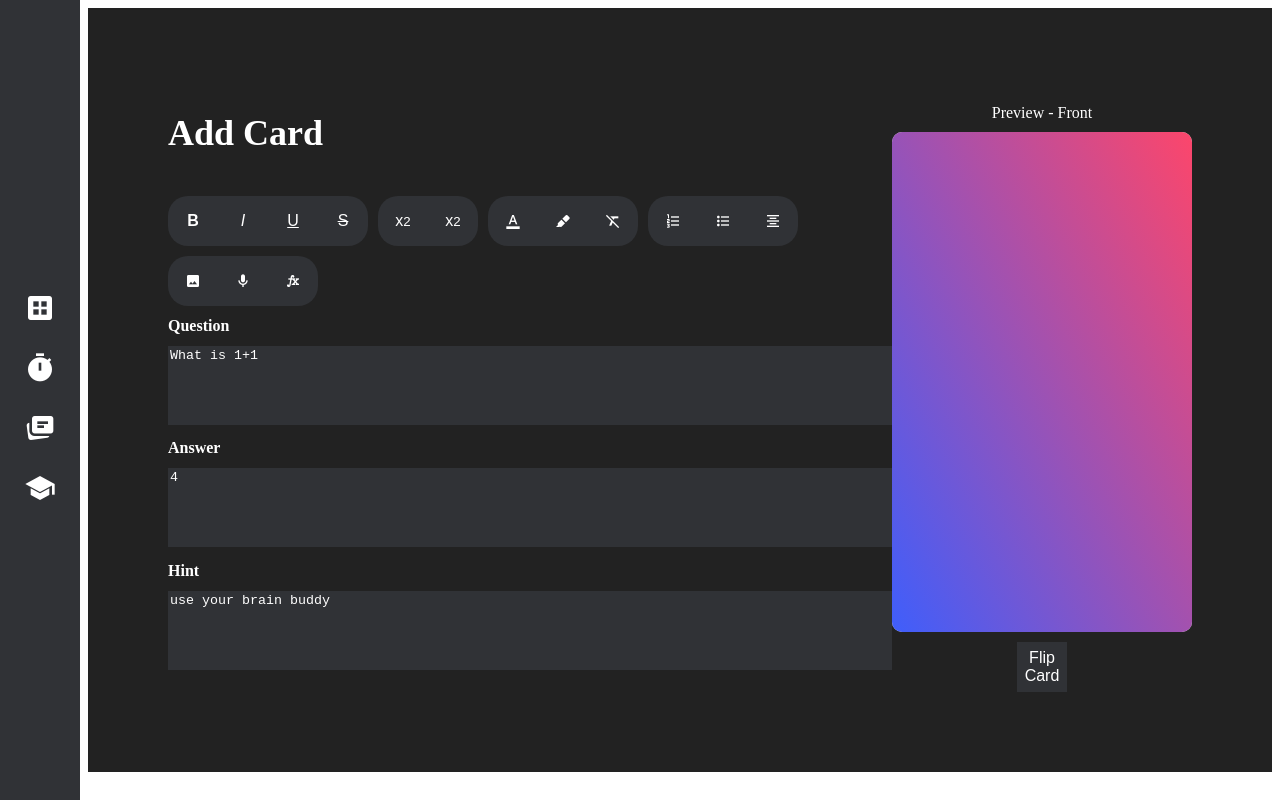
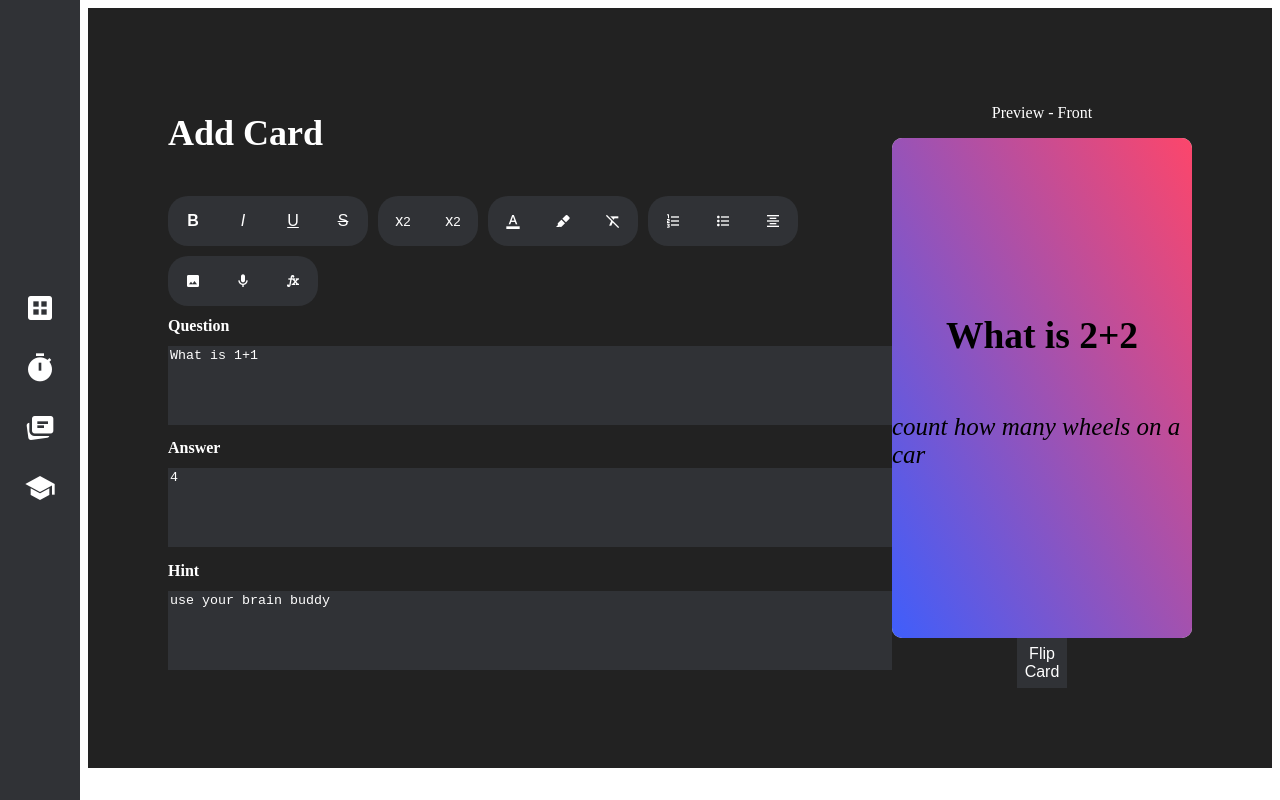
Before and after one commit to 18barbers2/gostudycards, a React (Vite) app in the folder frontend/: page / in a window 1280 px wide. Built offline with nearby package versions, Linux system fonts and the light colour scheme.

Commit message:
fix: added card preview component

```diff
--- /dev/null
+++ b/frontend/src/components/CardPreview.tsx
@@ -0,0 +1,25 @@
+import Card from './Card';
+
+interface CardPreviewProps {
+    data: Record<string, string>;
+    template: string;
+    side: 'front' | 'back';
+    onFlip: () => void;
+}
+
+export function CardPreview({ data, template, side, onFlip}: CardPreviewProps) {
+
+    return (
+        <div className='card-preview'>
+            <p>
+                Preview - {side === 'front' ? 'Front' : 'Back'}
+            </p>
+            <Card template={template} data={data}></Card>
+            <button onClick={onFlip}>
+                Flip Card
+            </button>
+        </div>
+    );
+}
+
+export default CardPreview
--- a/frontend/src/pages/AddCard.tsx
+++ b/frontend/src/pages/AddCard.tsx
@@ -3,42 +3,45 @@ import { useState } from 'react';
 import '../css/AddCard.css';
 import Card from '../components/Card';
 import FieldInput from '../components/FieldInput';
+import CardPreview from '../components/CardPreview';
 
 
-// function FieldInput({ html, onChange, fieldName }: { html: string; onChange: (v: string) => void; fieldName: string }) {
+// // Card preview for user
+// function Preview({ html, side, onFlip }: { html: string; srcDoc: string; side: 'front' | 'back'; onFlip: () => void }) {
 //     return (
-//         <div>
-//             {/* <span className='material-symbols-outlined'>arrow_drop_down</span> */}
-//             <h1 className='field-name'>{fieldName}</h1>
-//             <textarea className={`field-input ${fieldName}`} rows={5} cols={110} value={html} onChange={e => onChange(e.target.value)} />
+//         <div className='card-preview'>
+//             <p style={{ marginBottom: '10px' }}>Preview - {side === 'front' ? 'Front' : 'Back'}</p>
+//             <Card
+//                 template={html}
+//                 data={{ Question: "What is 2+2", Answer: "it equals 4 you dummy", Hint: "count how many wheels on a car", Description: "Description goes here, it's simple just add two together two times. " }}>
+//             </Card>
+//             <button onClick={onFlip} style={{ marginTop: '10px' }}>Flip Card</button>
 //         </div>
 //     );
 // }
 
-// Card preview for user
-function Preview({ html, side, onFlip }: { html: string; srcDoc: string; side: 'front' | 'back'; onFlip: () => void }) {
-    return (
-        <div className='card-preview'>
-            <p style={{ marginBottom: '10px' }}>Preview - {side === 'front' ? 'Front' : 'Back'}</p>
-            <Card
-                template={html}
-                data={{ Question: "What is 2+2", Answer: "it equals 4 you dummy", Hint: "count how many wheels on a car", Description: "Description goes here, it's simple just add two together two times. " }}>
-            </Card>
-            <button onClick={onFlip} style={{ marginTop: '10px' }}>Flip Card</button>
-        </div>
-    );
-}
-
 
 export default function AddCard() {
 
+    // Custom fields
+    const [customFields, setCustomFields] = useState<{ id: string; name: string; value: string }[]>([]);
+
     const [previewSide, setPreviewSide] = useState<'front' | 'back'>('front');
-
+    const cardData = {
+        Question: "What is 2+2",
+        Answer: "it equals 4 you dummy",
+        Hint: "count how many wheels on a car",
+        ...Object.fromEntries(customFields.map(f => [f.name, f.value]))
+    };
 
         // Handle card flip logic
     const handleFlip = () => {
         setPreviewSide((prev: string) => prev === 'front' ? 'back' : 'front');
     }
+
+    // Templates (would come from database eventually)
+    const frontTemplate = '<h2>{{Question}}</h2><p><em>{{Hint}}</em></p>';
+    const backTemplate = '<h2>Answer:</h2><p>{{Answer}}</p>';
 
     return (
         <div className='add-card-page'>
@@ -91,7 +94,11 @@ export default function AddCard() {
 
             </div>
             <div className='preview-section'>
-                <Preview html={''} srcDoc={''} side={'front'} onFlip={handleFlip}></Preview>
+                <CardPreview
+                    data={cardData}
+                    template={previewSide === 'front' ? frontTemplate : backTemplate}
+                    side={'front'}
+                    onFlip={handleFlip}></CardPreview>
             </div>
         </div>
     );
```
